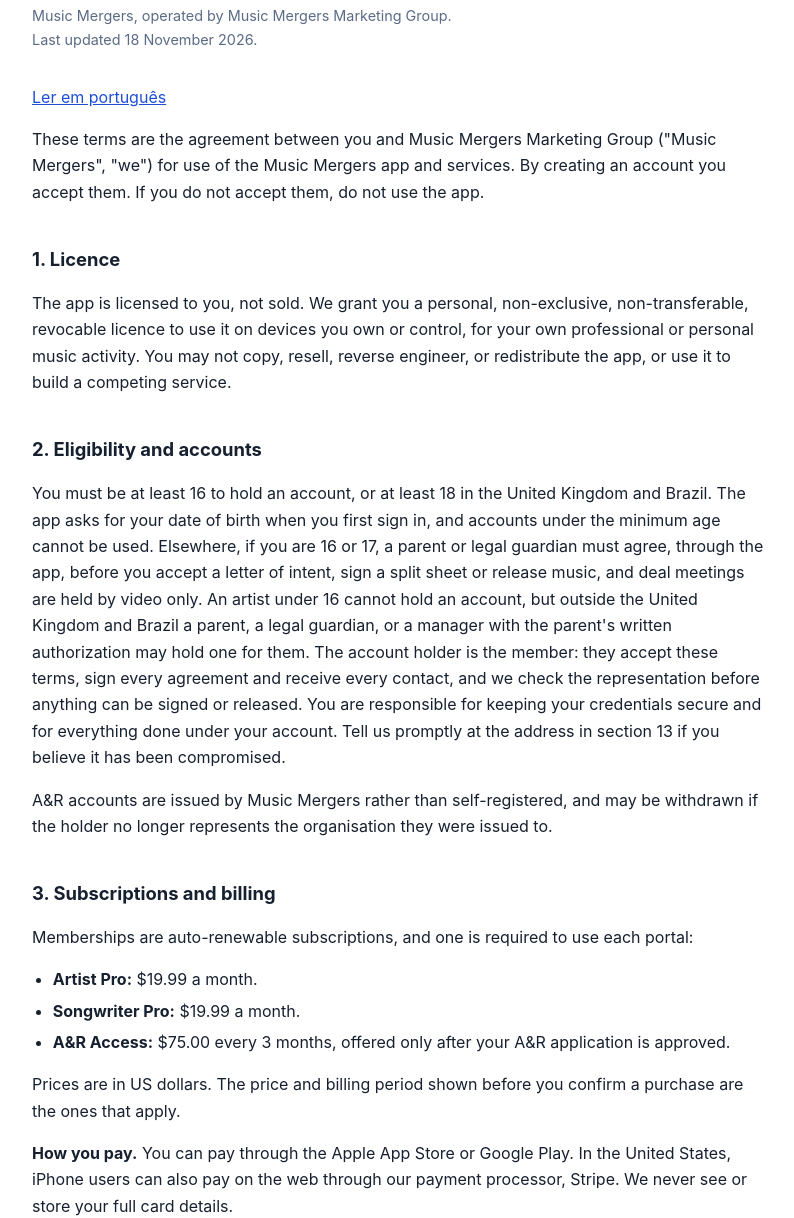
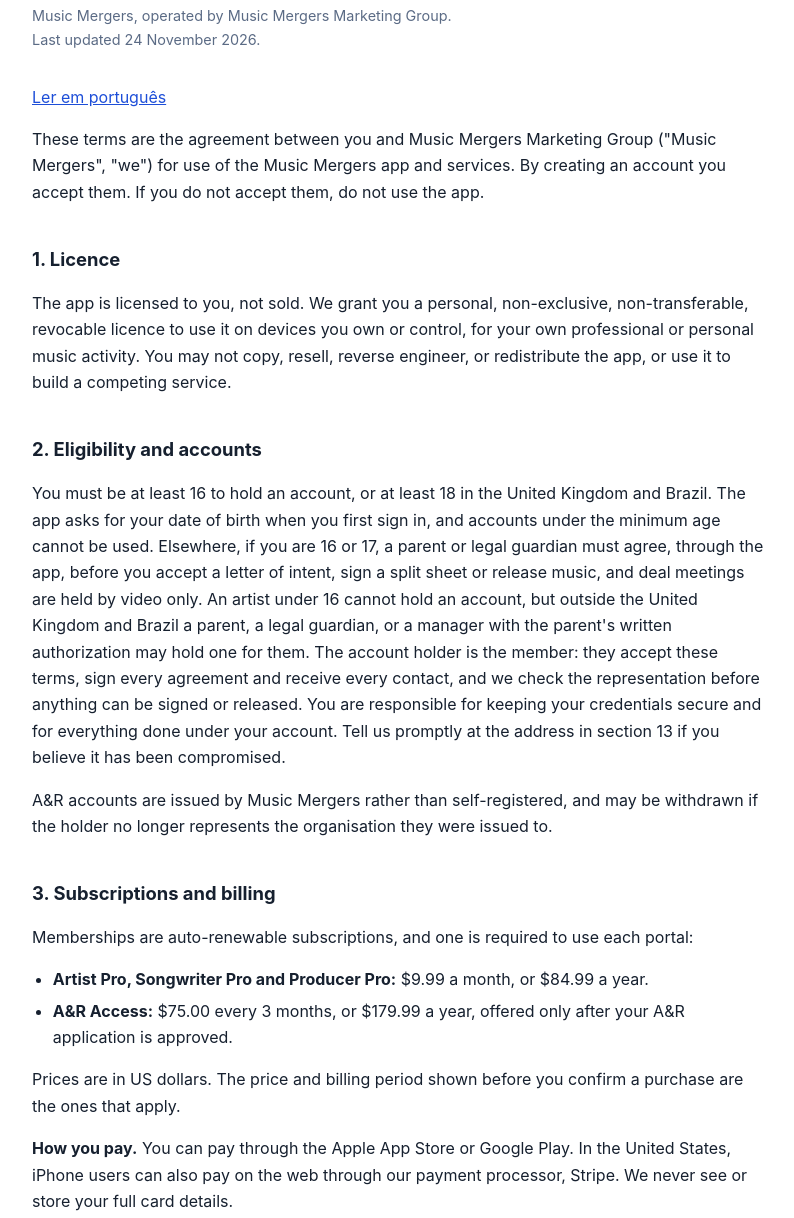
Before and after one commit to astnmjrs214/legal, a plain HTML site: page terms.html in a window 1280 px wide. Shown: the part 86-1304 px from the top of the page, without its empty margins (240-1034 px from the left). Drawn offline with Linux system fonts and the light colour scheme.

Commit message:
Terms: new prices (24 Nov 2026). Creators $9.99 a month or $84.99 a year; A&R $75 every 3 months or $179.99 a year

```diff
--- a/terms.html
+++ b/terms.html
@@ -35,7 +35,7 @@
 
 <h1>Terms of Use</h1>
 <p class="meta">Music Mergers, operated by Music Mergers Marketing Group.<br>
-Last updated 18 November 2026.</p>
+Last updated 24 November 2026.</p>
 <p><a href="terms-pt.html" lang="pt-BR">Ler em português</a></p>
 
 <p>These terms are the agreement between you and Music Mergers Marketing Group
@@ -68,9 +68,8 @@ to.</p>
 <h2>3. Subscriptions and billing</h2>
 <p>Memberships are auto-renewable subscriptions, and one is required to use each portal:</p>
 <ul>
-  <li><strong>Artist Pro:</strong> $19.99 a month.</li>
-  <li><strong>Songwriter Pro:</strong> $19.99 a month.</li>
-  <li><strong>A&amp;R Access:</strong> $75.00 every 3 months, offered only after your A&amp;R application is approved.</li>
+  <li><strong>Artist Pro, Songwriter Pro and Producer Pro:</strong> $9.99 a month, or $84.99 a year.</li>
+  <li><strong>A&amp;R Access:</strong> $75.00 every 3 months, or $179.99 a year, offered only after your A&amp;R application is approved.</li>
 </ul>
 <p>Prices are in US dollars. The price and billing period shown before you confirm a
 purchase are the ones that apply.</p>
```
Also changed, not shown: terms-pt.html (+3 -4 lines).
